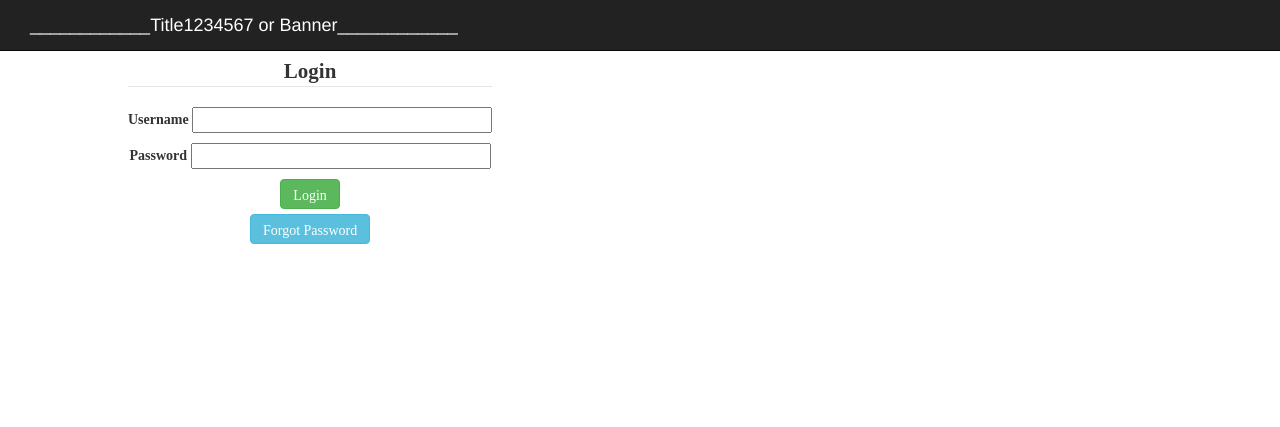
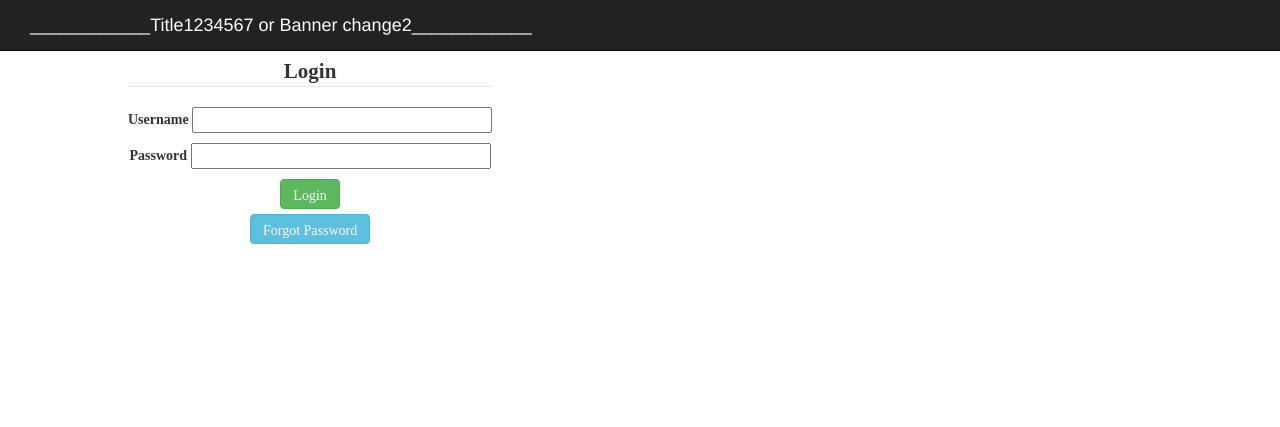
Before and after one commit to csapplatech/ims, a CodeIgniter app: page /ims/index.php/login/index in a window 1280 px wide. Shown: the top 427 px of the page. Run offline with CodeIgniter, Linux system fonts and the light colour scheme.

Commit message:
Update login.php
second change

```diff
--- a/application/views/login.php
+++ b/application/views/login.php
@@ -28,7 +28,7 @@
 
 </head>
 <div class="navbar navbar-inverse navbar-static-top">
-    <a href = "#" class="navbar-brand">&nbsp;&nbsp;&nbsp;____________Title1234567 or Banner____________</a>
+    <a href = "#" class="navbar-brand">&nbsp;&nbsp;&nbsp;____________Title1234567 or Banner change2____________</a>
                     <div class="container">
 
                         <button class="navbar-toggle" data-toggle ="collapse" data-target=".navHeaderCollapse">
```
